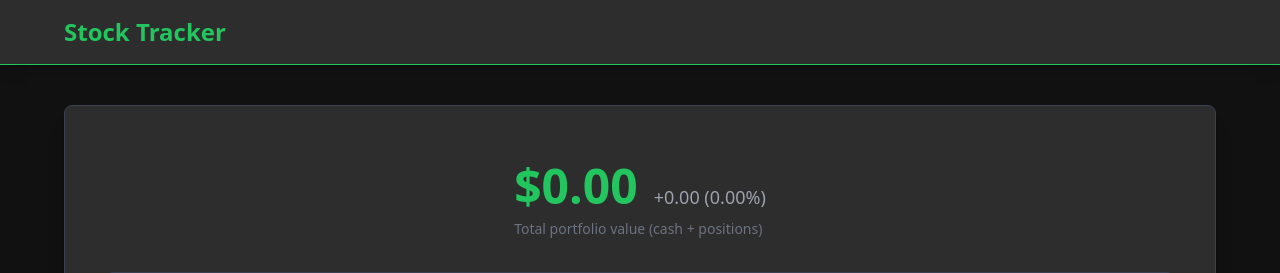
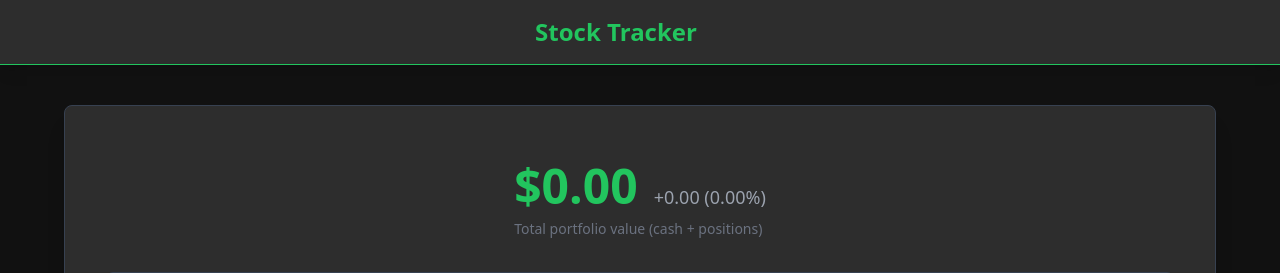
Before and after one commit to drew-ksg/CMPS3390-Project3, a FastAPI app: page /dashboard in a window 1280 px wide. Shown: the top 273 px of the page. Run offline with FastAPI, Linux system fonts and the light colour scheme; parts of the project's set-up code (start-up, migrations or seed data) failed here and were passed over; some libraries are stand-ins or nearby versions.

Commit message:
centered nav bar items

```diff
--- a/backend/app/templates/base.html
+++ b/backend/app/templates/base.html
@@ -37,7 +37,7 @@
 
     <!-- NAVIGATION BAR -->
     <nav class="bg-secondary shadow-lg py-4 px-6 border-b border-accent">
-        <div class="max-w-6xl mx-auto flex justify-between items-center">
+        <div class="max-w-6xl mx-auto flex justify-center items-center space-x-12">
 
             <!-- Branding -->
             <a href="/" class="text-2xl font-bold text-accent">
@@ -45,7 +45,7 @@
             </a>
 
             <!-- Jinja nav block -->
-            <div class="space-x-6">
+            <div class="flex space-x-6">
                 {% block nav_items %}
                 {% endblock %}
             </div>
```
